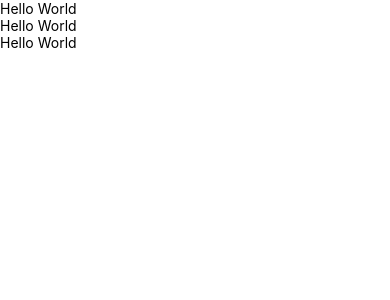
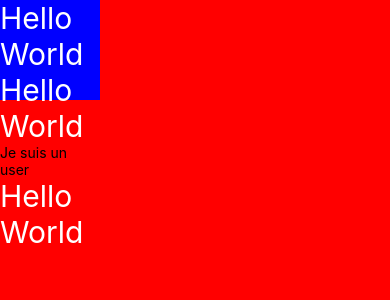
Before and after one commit to Danicolassssss/devReact, a React Native app: screen / in a window 390 px wide. Shown: the top 300 px of the page. Built offline with nearby package versions, Linux system fonts and the light colour scheme.

Commit message:
APPLIQUER DU STYLE

```diff
--- a/App.js
+++ b/App.js
@@ -1,16 +1,33 @@
 import { Text,View } from "react-native";
 import { User } from "./components/User";
 import { SafeAreaProvider, SafeAreaView } from "react-native-safe-area-context";
-import {s} from "./App.style"
-import { FlexDemo } from "./components/FlexDemo/FlexDemo";
+import { StyleSheet } from "react-native";
+
+export const s = StyleSheet.create({
+  square:{
+    width:100,
+    height:100,
+    backgroundColor:"blue"
+  },
+  text:{
+    color:"white",
+    fontSize:30
+  }
+})
 
 export default function App() {
   return (
-    <View>
-      <Text style={s.text}>Hello World</Text>
-      <Text style={s.text}>Hello World</Text>
-      <Text style={s.text}>Hello World</Text>
-    </View>
+    <SafeAreaProvider>
+      <SafeAreaView style={{backgroundColor:"red", flex:1}}>
+        <View style={s.square}>
+          <Text style={s.text}>Hello World</Text>
+          <Text style={s.text}>Hello World</Text>
+          <User/>
+          <Text style={s.text}>Hello World</Text>
+      </View>
+
+      </SafeAreaView>
+    </SafeAreaProvider>
 
   );
 }
```
